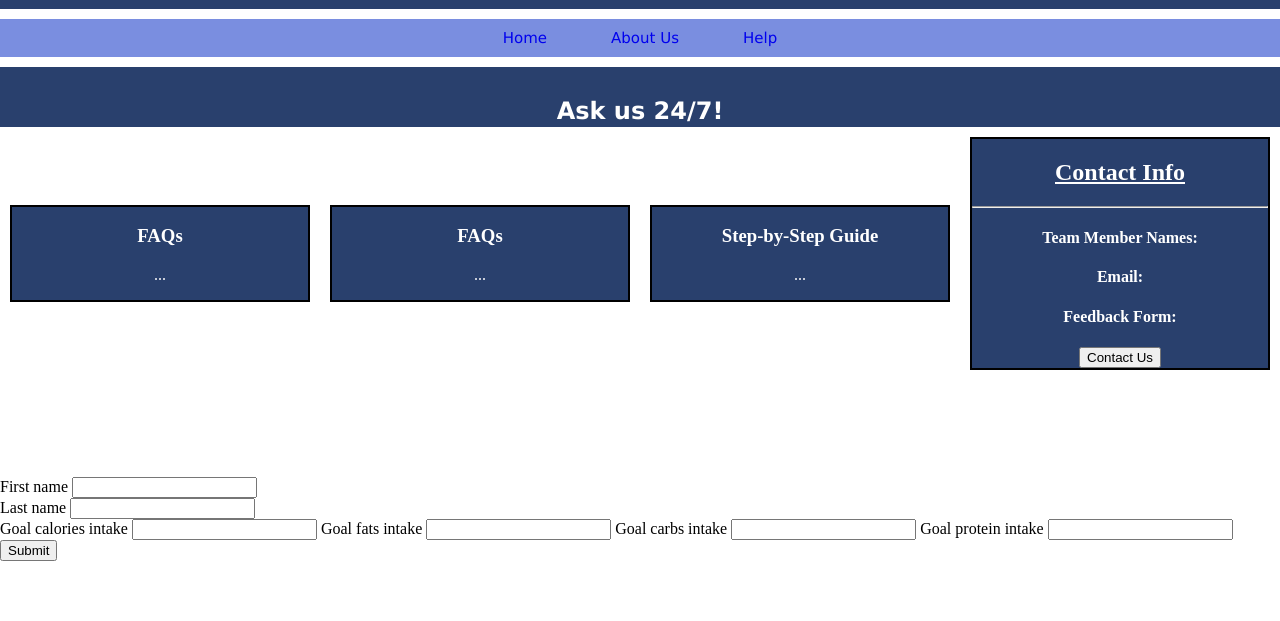
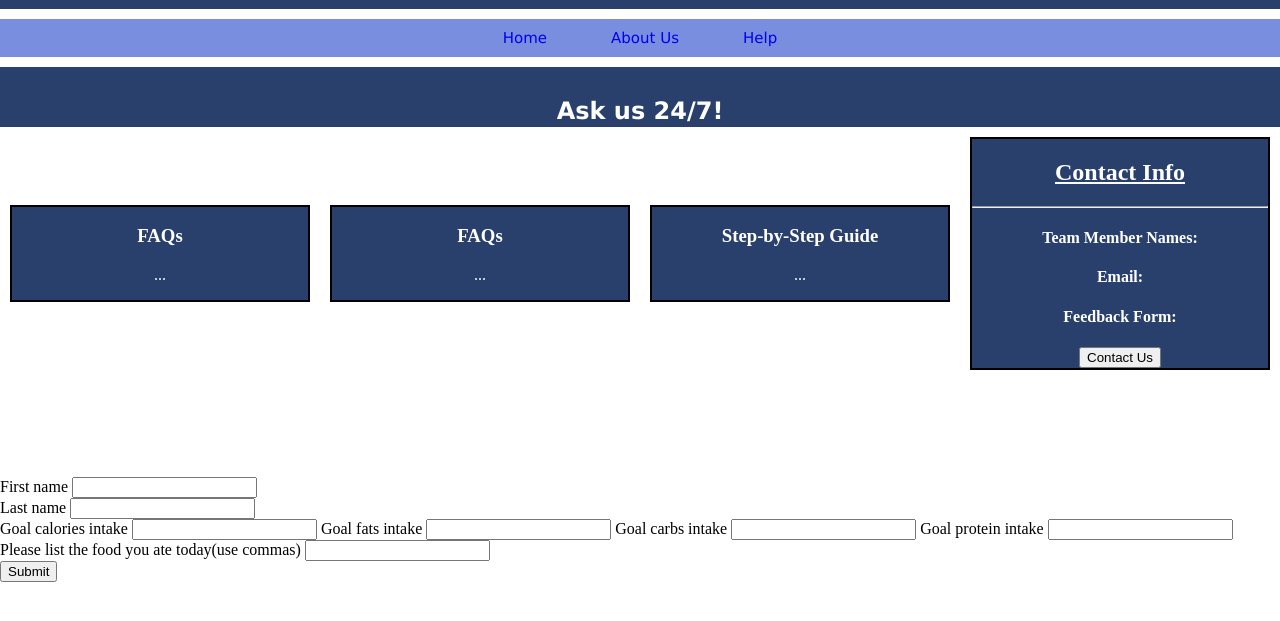
Before and after one commit to Calvinchu20/INST377-Final-Project, a website: page public/finalprojectfunctionality.html in a window 1280 px wide. Shown: the part 101-722 px from the top of the page. Drawn offline with Linux system fonts and the light colour scheme; no server answers.

Commit message:
input the food list

```diff
--- a/public/finalprojectfunctionality.html
+++ b/public/finalprojectfunctionality.html
@@ -84,6 +84,9 @@
         <label for="protein">Goal protein intake</label>
         <input type="number" id="protein">
         <br>
+        <label for="food">Please list the food you ate today(use commas)</label>
+        <input type="text">
+        <br>
         <input type="submit">
 
     </form>
```
